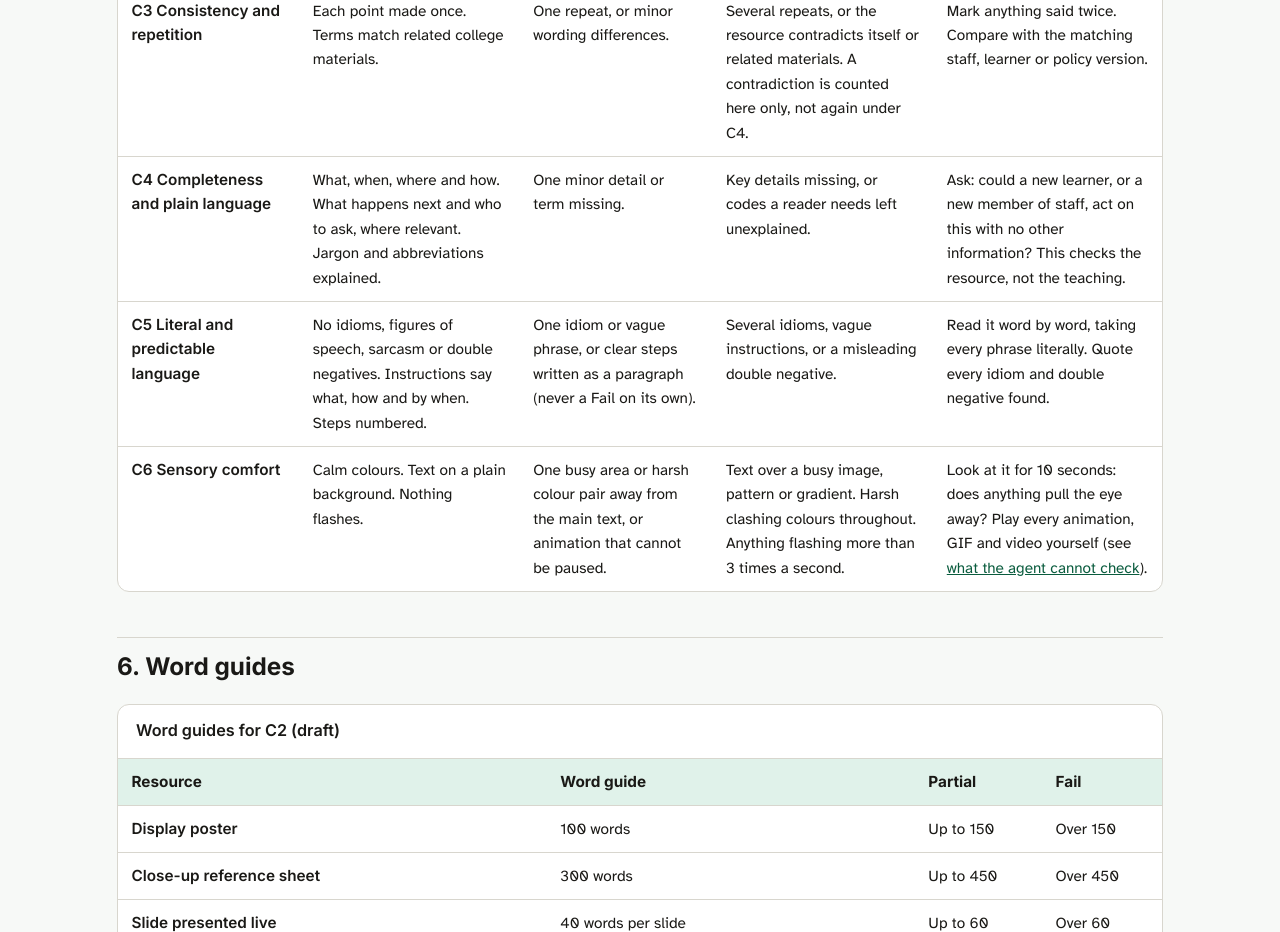
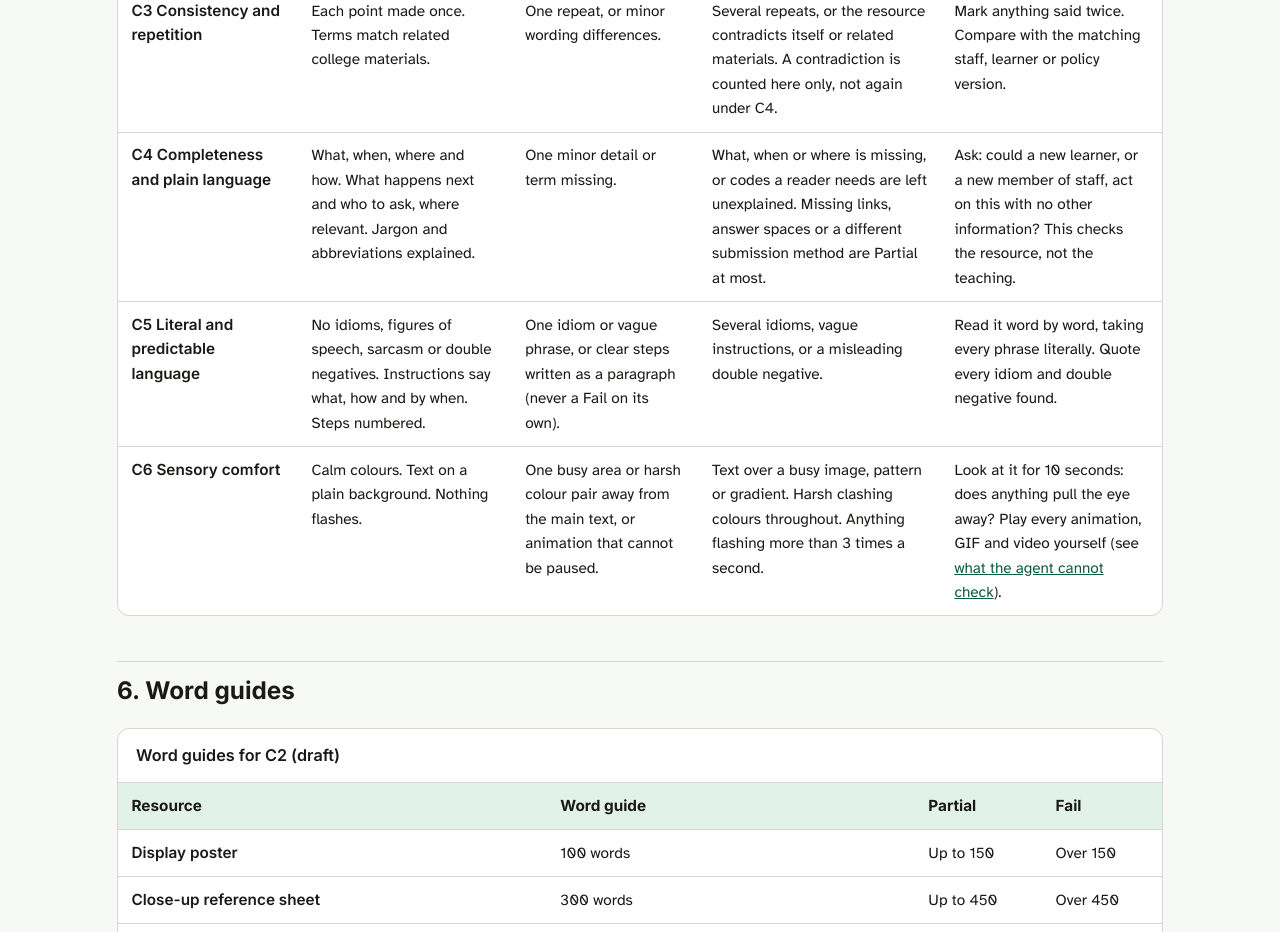
Before and after one commit to GWC25/Accessibility-Tool, a plain HTML site: page checker-rubric.html in a window 1280 px wide. Shown: the part 4020-4952 px from the top of the page. Drawn offline with Linux system fonts and the light colour scheme.

Commit message:
Tighten C4 Fail descriptor in the checker rubric
Co-Authored-By: Claude Opus 5.5 <noreply@anthropic.com>
Claude-Session: https://claude.ai/code/session_0193BXyJ1ABgh9ENKzeM11Ti

```diff
--- a/checker-rubric.html
+++ b/checker-rubric.html
@@ -125,7 +125,7 @@ footer{border-top:1px solid var(--border);padding:1.25rem 2rem;text-align:center
 <tr id="c1"><th scope="row">C1 Clear purpose</th><td>A reader can tell what it is for and what to do within about 5 seconds. The most important information is the most prominent.</td><td>Purpose clear but the key information is not the most prominent thing, or the title does not name the topic.</td><td>Purpose or action unclear, or decoration more prominent than the content.</td><td>Show it to a colleague for 5 seconds, then ask what it is about and what they should do.</td></tr>
 <tr id="c2"><th scope="row">C2 Amount and distraction</th><td>Within the <a href="#words">word guide</a>. At most one slogan. At most two fonts.</td><td>Up to 1.5 times the word guide, two or three slogans, or some decoration that adds nothing.</td><td>Over 1.5 times the word guide, four or more slogans, or decoration takes up much of the space.</td><td>Count the words and slogans. For each image or colour, ask what it tells the reader.</td></tr>
 <tr id="c3"><th scope="row">C3 Consistency and repetition</th><td>Each point made once. Terms match related college materials.</td><td>One repeat, or minor wording differences.</td><td>Several repeats, or the resource contradicts itself or related materials. A contradiction is counted here only, not again under C4.</td><td>Mark anything said twice. Compare with the matching staff, learner or policy version.</td></tr>
-<tr id="c4"><th scope="row">C4 Completeness and plain language</th><td>What, when, where and how. What happens next and who to ask, where relevant. Jargon and abbreviations explained.</td><td>One minor detail or term missing.</td><td>Key details missing, or codes a reader needs left unexplained.</td><td>Ask: could a new learner, or a new member of staff, act on this with no other information? This checks the resource, not the teaching.</td></tr>
+<tr id="c4"><th scope="row">C4 Completeness and plain language</th><td>What, when, where and how. What happens next and who to ask, where relevant. Jargon and abbreviations explained.</td><td>One minor detail or term missing.</td><td>What, when or where is missing, or codes a reader needs are left unexplained. Missing links, answer spaces or a different submission method are Partial at most.</td><td>Ask: could a new learner, or a new member of staff, act on this with no other information? This checks the resource, not the teaching.</td></tr>
 <tr id="c5"><th scope="row">C5 Literal and predictable language</th><td>No idioms, figures of speech, sarcasm or double negatives. Instructions say what, how and by when. Steps numbered.</td><td>One idiom or vague phrase, or clear steps written as a paragraph (never a Fail on its own).</td><td>Several idioms, vague instructions, or a misleading double negative.</td><td>Read it word by word, taking every phrase literally. Quote every idiom and double negative found.</td></tr>
 <tr id="c6"><th scope="row">C6 Sensory comfort</th><td>Calm colours. Text on a plain background. Nothing flashes.</td><td>One busy area or harsh colour pair away from the main text, or animation that cannot be paused.</td><td>Text over a busy image, pattern or gradient. Harsh clashing colours throughout. Anything flashing more than 3 times a second.</td><td>Look at it for 10 seconds: does anything pull the eye away? Play every animation, GIF and video yourself (see <a href="#limits">what the agent cannot check</a>).</td></tr>
 </tbody></table></div>
```
